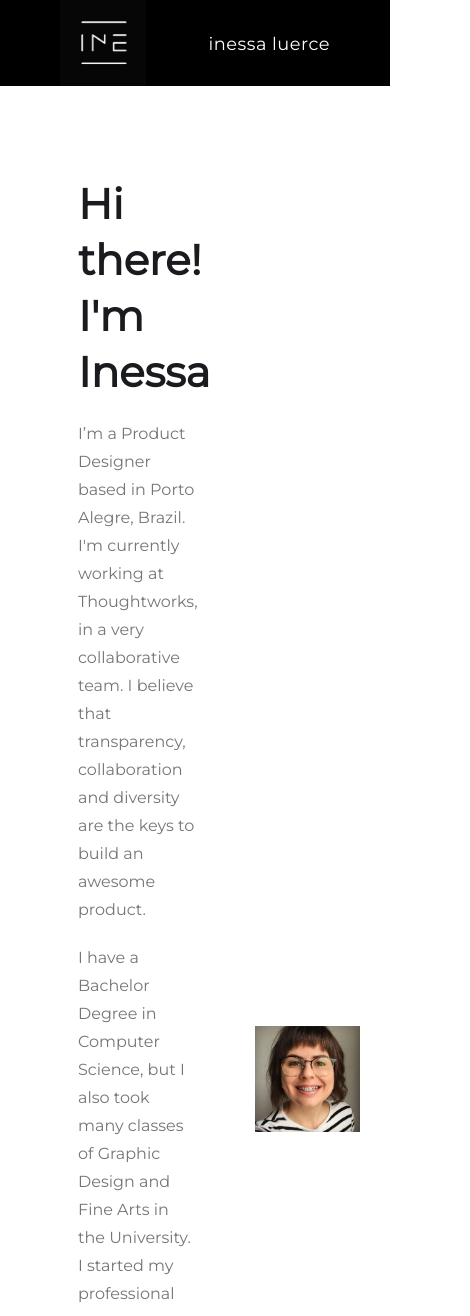
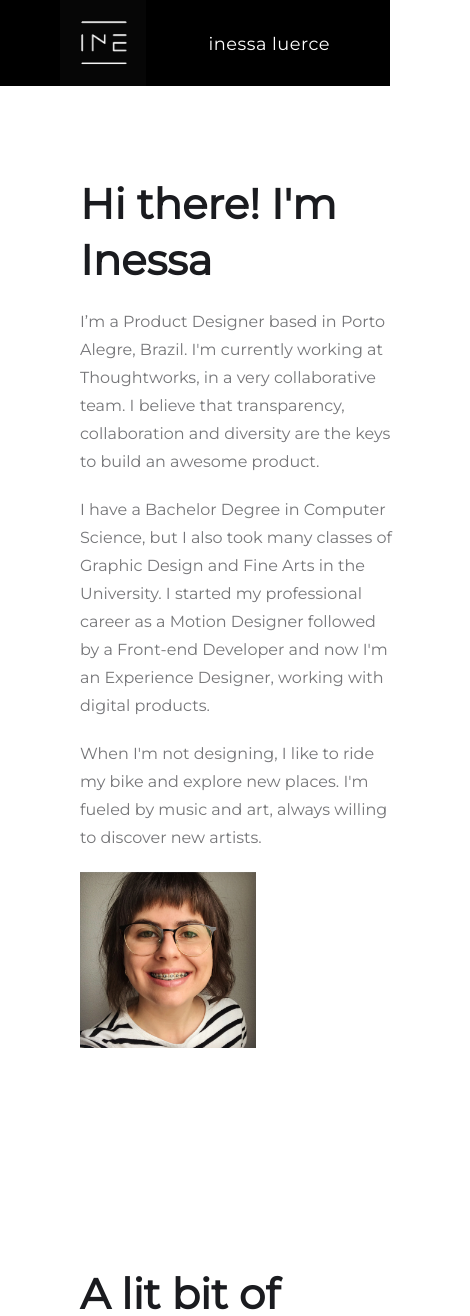
Before and after one commit to inessadl/ine22, a React (Create React App) app: page / in a window 390 px wide. Shown: the top 1316 px of the page, 470 px wide, since content can reach past the window. Built offline with nearby package versions, Linux system fonts and the light colour scheme.

Commit message:
add media queries

```diff
--- a/src/App.css
+++ b/src/App.css
@@ -61,7 +61,6 @@ main section {
   margin-top: 80px;
   column-gap: 60px;
   grid-auto-columns: 2fr;
-
 }
 
 .intro-text {
@@ -142,7 +141,6 @@ main section {
 }
 
 
-
 .app-footer {
   display: flex;
   justify-content: flex-end;
@@ -170,3 +168,44 @@ main section {
   text-decoration: none;
   text-transform: uppercase;
 }
+
+@media (max-width: 720px) {
+  .intro {
+    flex-wrap: wrap;
+    margin: 0px 40px;
+  }
+
+  .intro > img {
+    max-width: 90%;
+  }
+
+  .intro-text {
+    max-width: 90%;
+  }
+
+  .career, .work, .intro {
+    grid-column-start: 1;
+    grid-column-end: -1;
+    margin: 0px 40px;
+  }
+}
+
+@media (max-width: 1020px) {
+  .intro {
+    flex-wrap: wrap;
+  }
+
+  .intro > img {
+    max-width: 80%;
+  }
+
+  .intro-text {
+    max-width: 80%;
+  }
+
+  .career, .work, .intro {
+    grid-column-start: 1;
+    grid-column-end: -1;
+    margin: 80px 80px 40px;
+  }
+}
```
